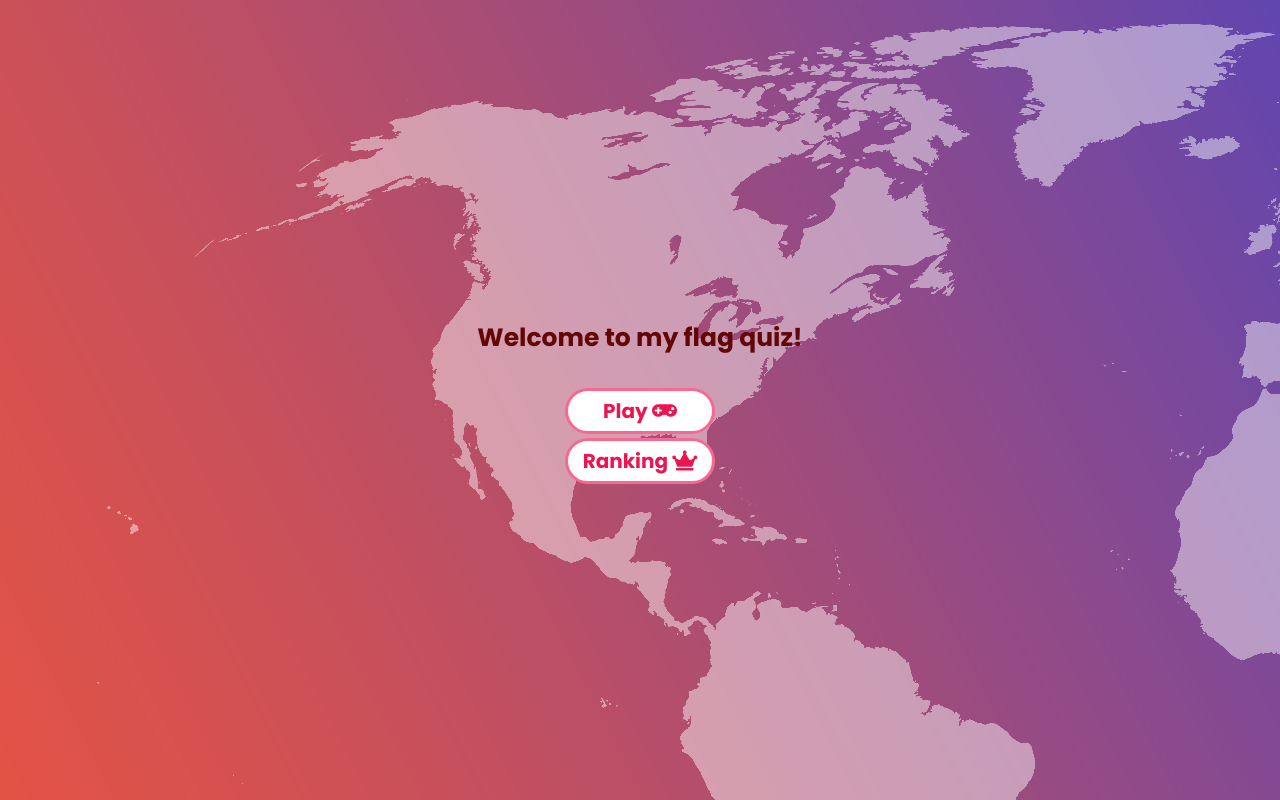
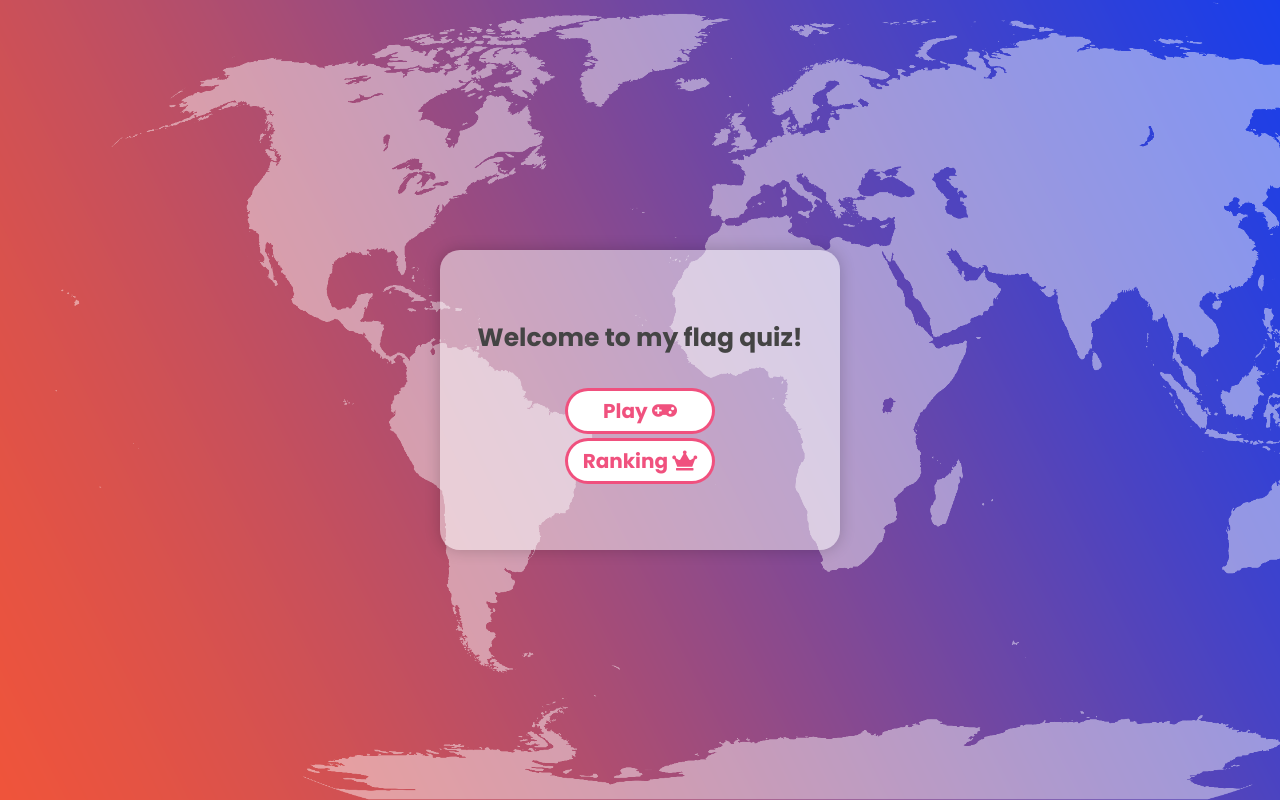
Before and after one commit to Bres-coder/Quiz, a plain HTML site: page index.html in a window 1280 px wide. Drawn offline with Linux system fonts and the light colour scheme.

Commit message:
Update style.css

```diff
--- a/style.css
+++ b/style.css
@@ -9,43 +9,49 @@
 
 body{
     background-image: url("background.png");
-
+    width: 100%;
+    height: 100vh;
+    display: flex;
+    align-items: center;
+    background-size: cover;
+    background-repeat: no-repeat;
 }
 
 ::selection{
     color: #fff;
-    background: #007bff;
+    background: #ff00aa;
 }
 
 
 /* codigo do outro projeto*/
 #container2 {
-    height: 100vh;
-    width: 100vw;
+    width: 400px;
+    height: 300px;
     display: flex;
     justify-content: center;
     align-items: center;
     margin: 0 auto;
     line-height: 50px;
-
-
+    background-color: rgba(255, 255, 255, 0.5);
+    border: 3px solid rgba(255, 255, 255, 0);
+    border-radius: 20px;
+    box-shadow: 0 0 1em rgba(0, 0, 0, 0.2);
 }
 .flex-column{
     display: flex;
     flex-direction: column;
 }
+
  .flex-center{
      justify-content: center;
      align-items: center;
+}
 
- }
  h1 {
     font-size: 25px;
-    color: rgb(99, 6, 6);
+    color: #444444;
     margin-bottom: 25px;
 }
-
-
 
  /* fim do outro codigo*/
 
@@ -75,10 +81,10 @@ body{
     padding: 5px;
     width: 150px;
     text-align: center;
-    color: #eb1552;
+    color: #eb1552be;
     background-color: rgb(255, 255, 255);
     border-radius: 30px;
-    border: 3px solid #fa6891;
+    border: 3px solid #eb1552be;
 
 
 }
@@ -221,9 +227,9 @@ section .que_text{
 }
 
 .que_text{
-  display: flex;
-  justify-content: center;
-  align-items: center;
+    display: flex;
+    justify-content: center;
+    align-items: center;
 }
 
 section .option_list{
```
